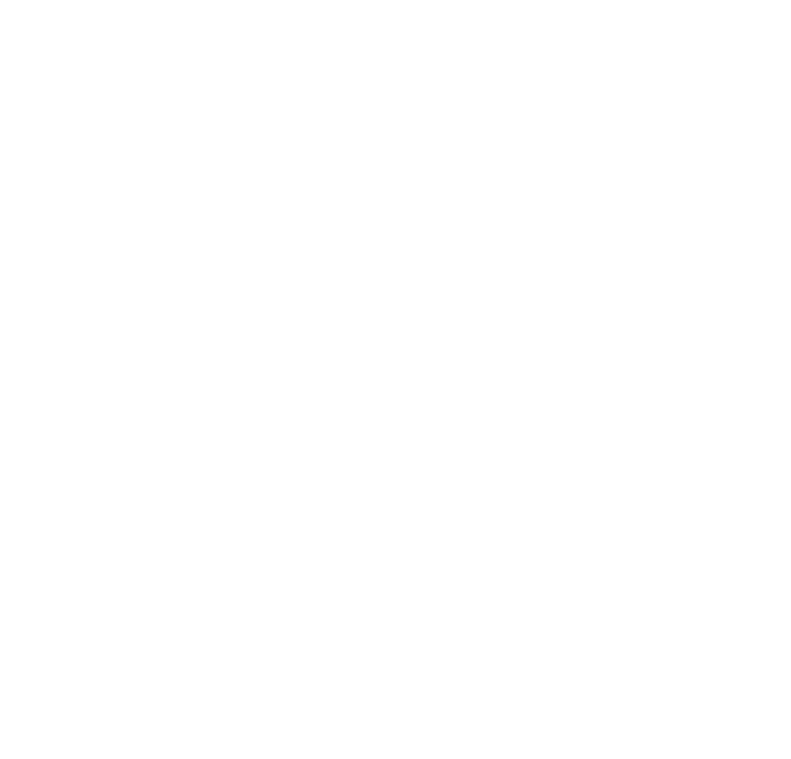
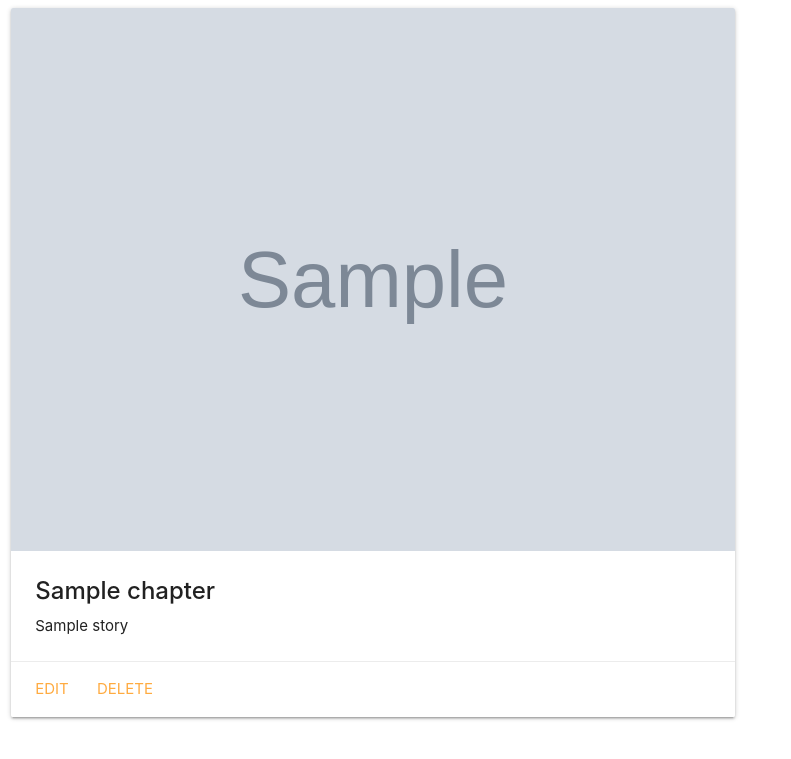
Before and after one commit to diovcharova/travel-chapters, a Flask app: page / in a window 1280 px wide. Before the commit the part shown is empty. Shown: the top 759 px of the page, without its empty margins (0-791 px from the left). Run offline with Flask 2, Linux system fonts and the light colour scheme; grey boxes marked "Sample" are stand-in pictures; a database or web service that is not in the repository returns one stand-in record (values such as "Sample title"); some libraries are stand-ins or nearby versions.

Commit message:
added card for every chapter

```diff
--- a/app.py
+++ b/app.py
@@ -4,6 +4,9 @@ from flask_pymongo import PyMongo
 from bson.objectid import ObjectId
 
 app = Flask (__name__)
+
+app.config["MONGO_DBNAME"] = 'travel_diary'
+app.config["MONGO_URI"] = os.getenv('MONGO_URI', 'mongodb://localhost')
 
 mongo = PyMongo(app)
 
--- a/templates/chapters.html
+++ b/templates/chapters.html
@@ -1,4 +1,19 @@
-{% extends 'base.html' %}
-{% block content %}
-
-{% endblock %}
+{% extends 'base.html' %} {% block content %} {% for chapter in chapters %}
+<div class="row">
+  <div class="col s12 m7">
+    <div class="card">
+      <div class="card-image">
+        <img src="{{chapter.main_photo}}">
+      </div>
+      <div class="card-content">
+        <span class="card-title"><strong>{{chapter.title}}</strong></span>
+        <p>{{chapter.story}}</p>
+      </div>
+      <div class="card-action">
+        <a href="#">Edit</a>
+        <a href="#">Delete</a>
+      </div>
+    </div>
+  </div>
+</div>
+{% endfor %} {% endblock %}
```
